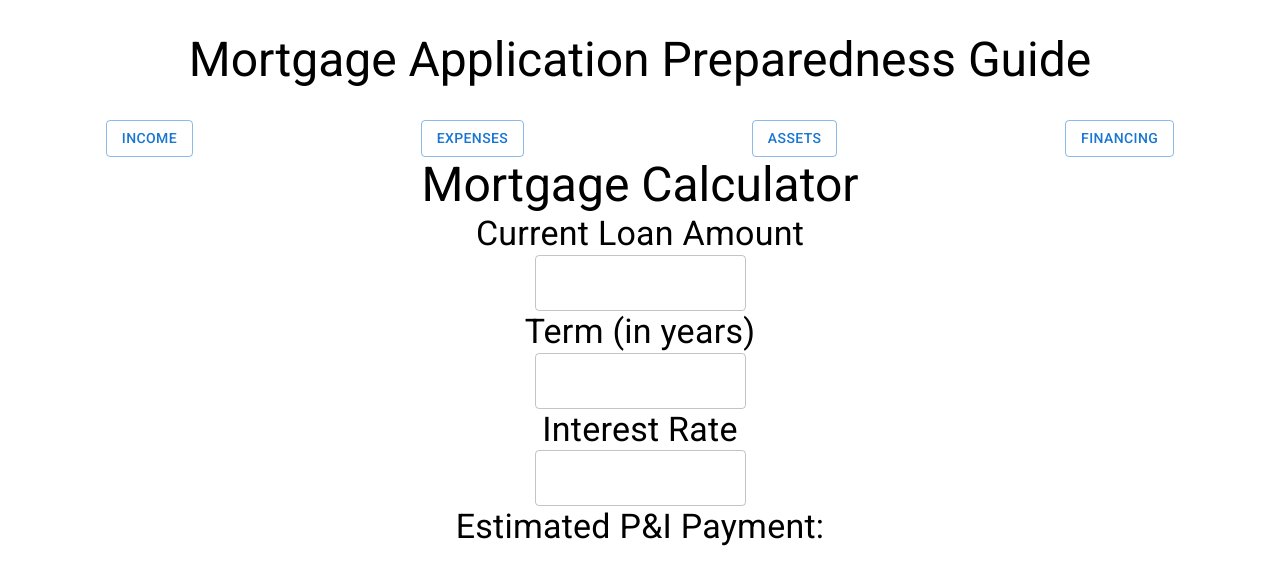
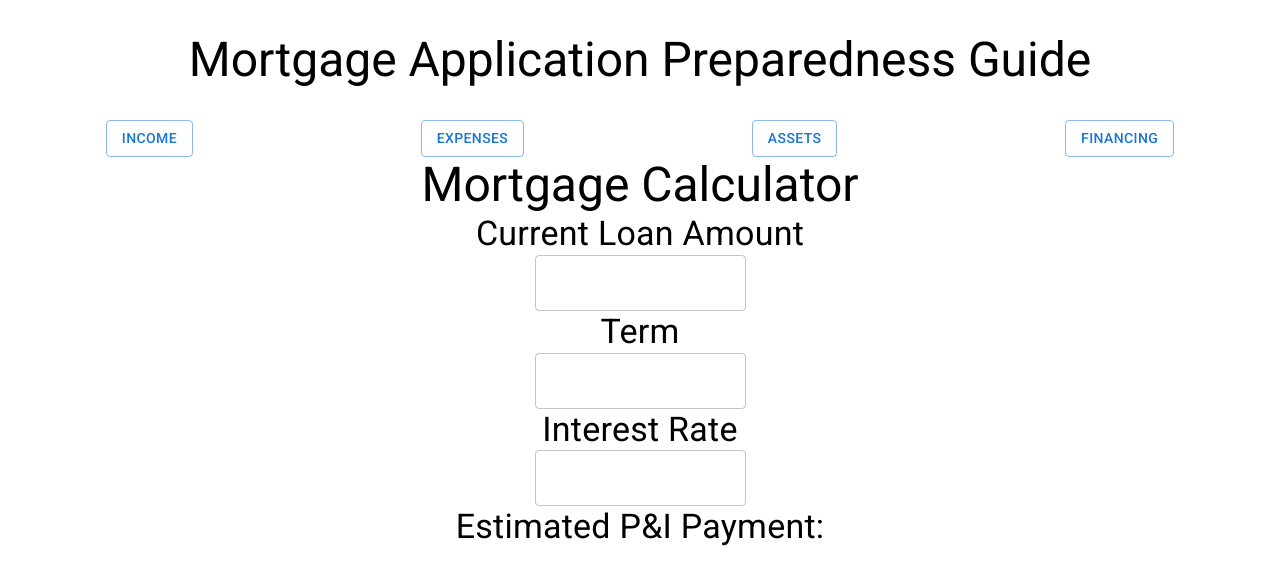
Before and after one commit to jschoff155/homefinancehero, a React (Create React App) app: page / in a window 1280 px wide. Both pictures are taken after a click on the button "FINANCING". Shown: the top 584 px of the page. Built offline with nearby package versions, Linux system fonts and the light colour scheme.

Commit message:
fixed verbiage in mortgage calculator area.

```diff
--- a/src/ChildComponents/Financing.js
+++ b/src/ChildComponents/Financing.js
@@ -31,7 +31,7 @@ export default function Financing(props) {
       <Typography variant="h4">Current Loan Amount</Typography>
       <TextField type="int" value={loan} onChange={onChangeLoan} />
       {/* <Typography variant="h4">{props.apptotalLoanAmount}</Typography> */}
-      <Typography variant="h4">Term (in years)</Typography>
+      <Typography variant="h4">Term</Typography>
       <TextField type="int" value={term} onChange={onChangeTerm} />
       <Typography variant="h4">Interest Rate</Typography>
       <TextField type="int" value={rate} onChange={onChangeRate} />
```
